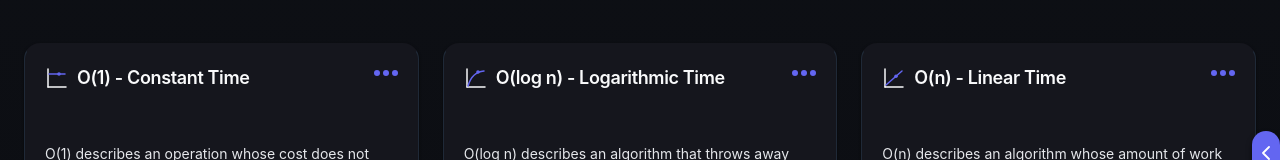
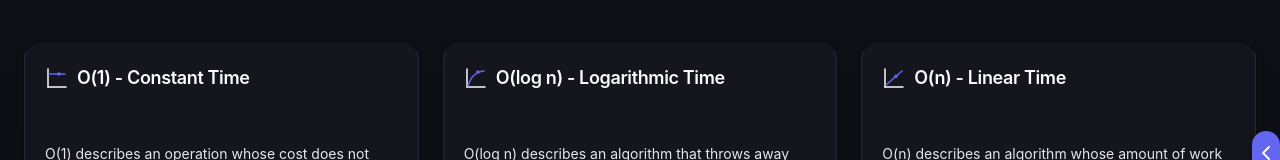
Before and after one commit to ASKANNN/academy-hub, a React (Vite) app: page /algorithms/big-o in a window 1280 px wide. Shown: the part 597-757 px from the top of the page. Built offline with nearby package versions, Linux system fonts and the light colour scheme.

Commit message:
fix(algorithms): hide popularity pips on Big O cards
The pips duplicated the new fast/moderate/slow/catastrophic tier
badge with no added meaning for this category - keep them only for
sorting algorithms, where they still signal real-world usage
frequency.

```diff
--- a/src/components/algorithms/AlgorithmCard.jsx
+++ b/src/components/algorithms/AlgorithmCard.jsx
@@ -29,7 +29,7 @@ export function AlgorithmCard({ algorithm, lang = 'ru', index = 0 }) {
               <AlgorithmIcon slug={algorithm.slug} size="md" />
               {name}
             </h3>
-            <ComplexityPips popularity={algorithm.popularity} />
+            {algorithm.category !== 'big-o' && <ComplexityPips popularity={algorithm.popularity} />}
           </div>
           <p className="academy-card__tagline">{intent}</p>
           {algorithm.category !== 'big-o' && (
--- a/src/pages/AlgorithmDetailPage.jsx
+++ b/src/pages/AlgorithmDetailPage.jsx
@@ -79,7 +79,7 @@ export default function AlgorithmDetailPage() {
         <div className="algorithm-detail__head">
           <AlgorithmIcon slug={slug} size="lg" />
           <h1 className="algorithms-hero__title">{name}</h1>
-          <ComplexityPips popularity={algorithm.popularity} />
+          {categorySlug !== 'big-o' && <ComplexityPips popularity={algorithm.popularity} />}
         </div>
         <p className="algorithms-hero__subtitle">{algorithm.intent[lang] ?? algorithm.intent.ru}</p>
         {categorySlug !== 'big-o' && <PrerequisiteBadge t={t} />}
```
